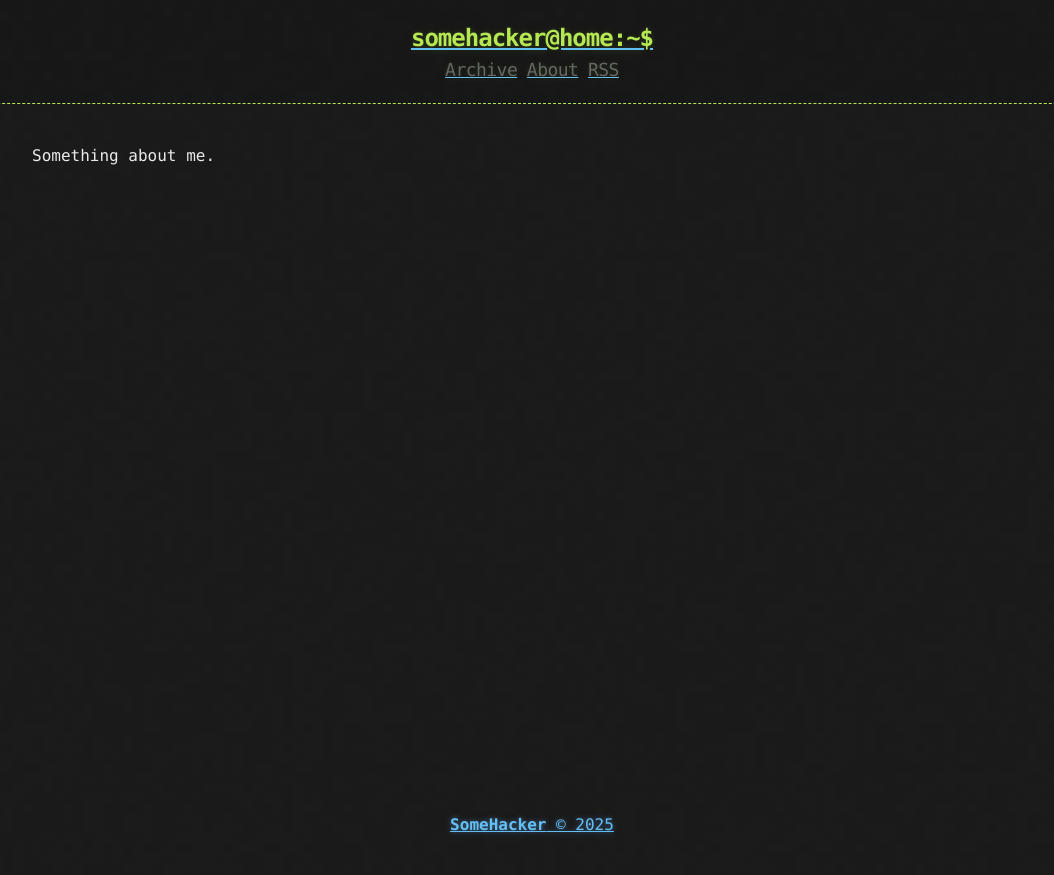
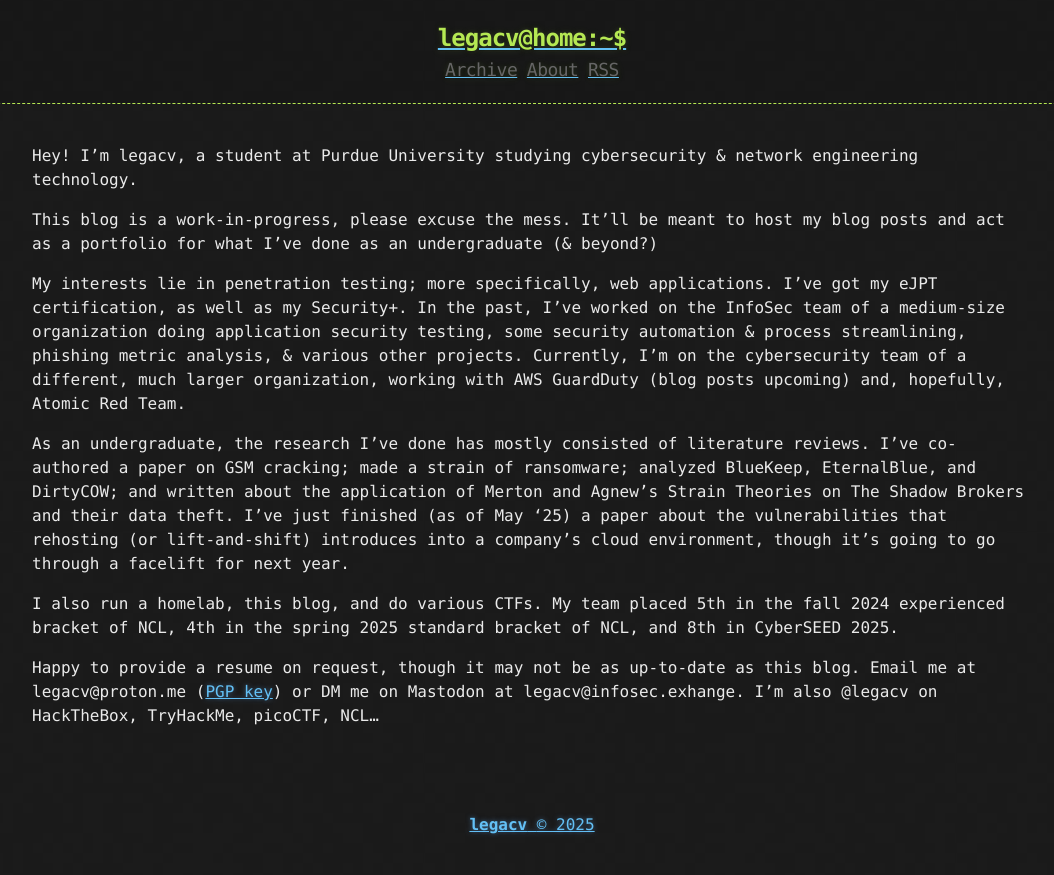
Before and after one commit to legacv/legacv.github.io, a Jekyll site: the page built from about.md, in a window 1280 px wide. Shown: the top 875 px of the page, without its empty margins (108-1162 px from the left). Built offline with Jekyll 4.4.1, drawn with Linux system fonts in a browser that asks for light colours; a file with an impossible date is left out.

Commit message:
restoring normal function

```diff
--- a/_config.yml
+++ b/_config.yml
@@ -1,9 +1,9 @@
-title: Hacker-Blog
-description: "A Jekyll Blog Theme For Hackers"
+title: legacv
+description: "legacv's university blog (and beyond)"
 author:
-  name: "SomeHacker"
-  email: "someone@somewebsite.somedomain"
-  url: "https://ashishchaudhary.in/hacker-blog"
+  name: "legacv"
+  email: "legacv@proton.me"
+  url: "https://legacv.github.io/"
 
 baseurl: /
 
@@ -28,5 +28,5 @@ plugins:
   - jekyll-sitemap
 
 # Custom variables
-owner : "SomeHacker"
-year : "2020"
+owner : "legacv"
+year : "2025"
--- a/about.md
+++ b/about.md
@@ -3,4 +3,14 @@ layout: page
 title: About
 ---
 
-Something about me.
+Hey! I'm legacv, a student at Purdue University studying cybersecurity & network engineering technology.
+
+This blog is a work-in-progress, please excuse the mess. It'll be meant to host my blog posts and act as a portfolio for what I've done as an undergraduate (& beyond?)
+
+My interests lie in penetration testing; more specifically, web applications. I've got my eJPT certification, as well as my Security+. In the past, I've worked on the InfoSec team of a medium-size organization doing application security testing, some security automation & process streamlining, phishing metric analysis, & various other projects. Currently, I'm on the cybersecurity team of a different, much larger organization, working with AWS GuardDuty (blog posts upcoming) and, hopefully, Atomic Red Team.
+
+As an undergraduate, the research I've done has mostly consisted of literature reviews. I've co-authored a paper on GSM cracking; made a strain of ransomware; analyzed BlueKeep, EternalBlue, and DirtyCOW; and written about the application of Merton and Agnew's Strain Theories on The Shadow Brokers and their data theft. I've just finished (as of May '25) a paper about the vulnerabilities that rehosting (or lift-and-shift) introduces into a company's cloud environment, though it's going to go through a facelift for next year.
+
+I also run a homelab, this blog, and do various CTFs. My team placed 5th in the fall 2024 experienced bracket of NCL, 4th in the spring 2025 standard bracket of NCL, and 8th in CyberSEED 2025.
+
+Happy to provide a resume on request, though it may not be as up-to-date as this blog. Email me at legacv@proton.me ([PGP key](https://legacv.github.io/keys.txt)) or DM me on Mastodon at legacv@infosec.exhange. I'm also @legacv on HackTheBox, TryHackMe, picoCTF, NCL...
--- a/robots.txt
+++ b/robots.txt
@@ -1,2 +1,4 @@
+# what are you doing here? go read my about page!
+
 User-agent: *
 Disallow: /contact.html
```
Also changed, not shown: 404.md (+1 -1 lines), _posts/2025-21-6-sighorsin-around-legacv-gets-swept.md (added, +22 -0 lines), keys.txt (added, +13 -0 lines), README.md (deleted).
